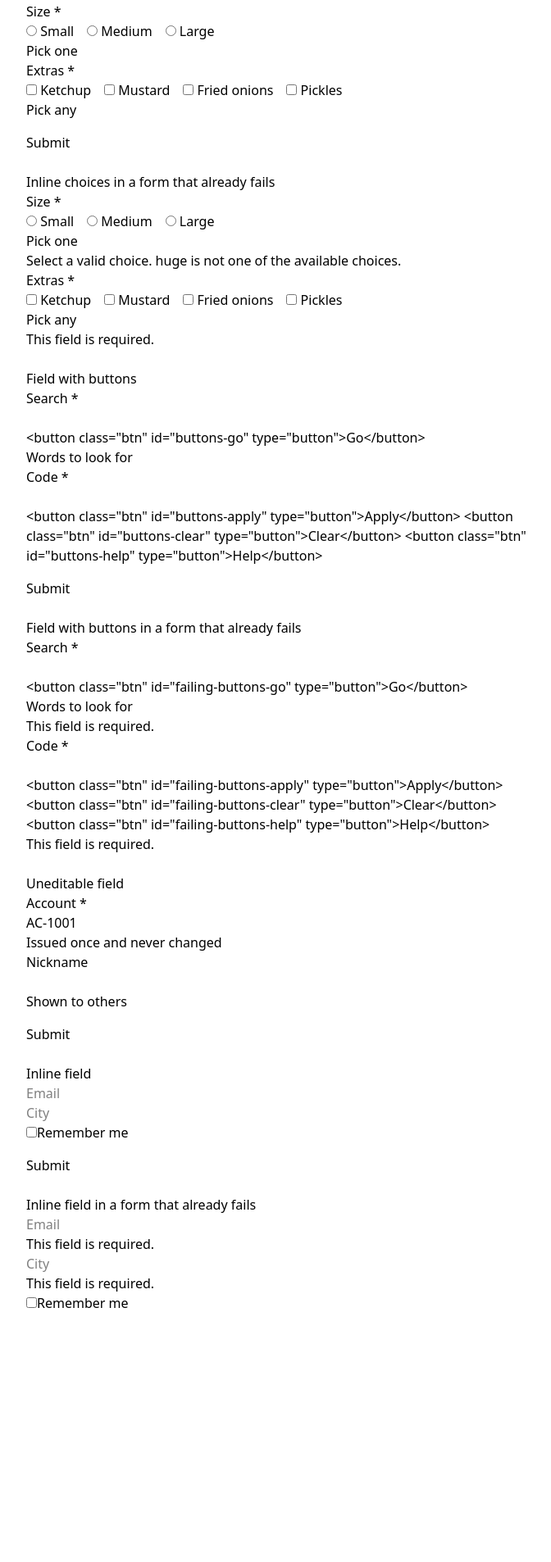
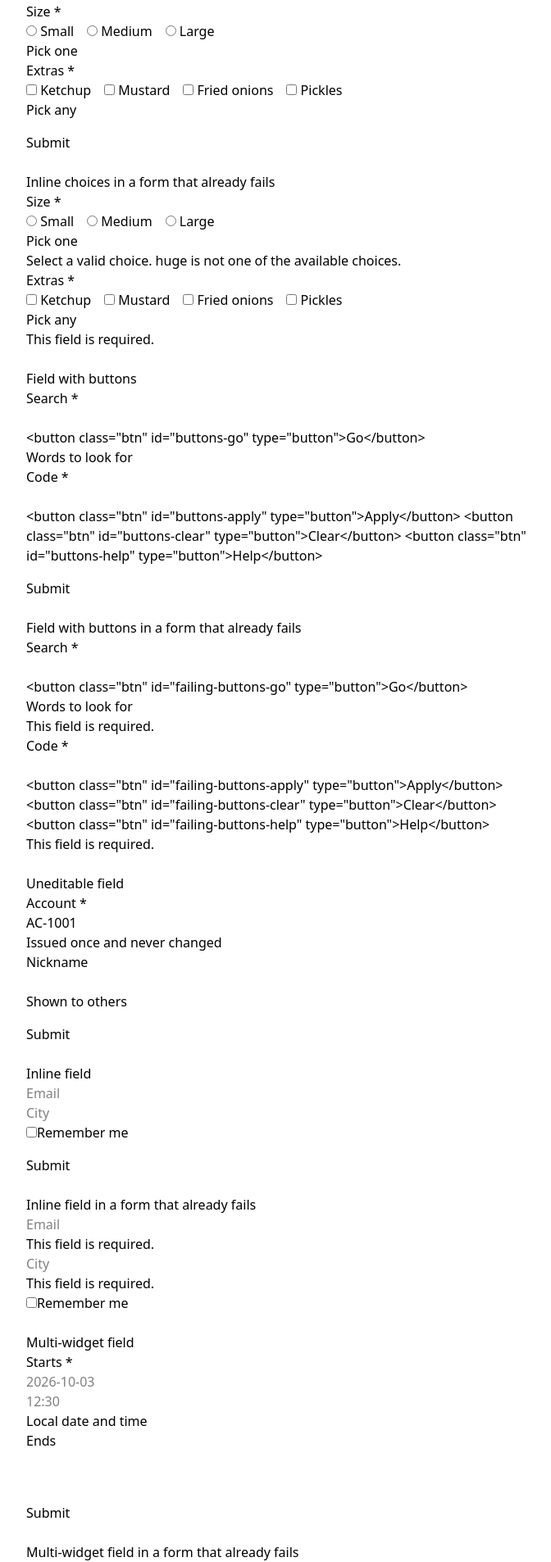
Before and after one commit to django-mvp/django-mvp-forms, a Django app: page /decorated-fields/standalone/ in a window 1280 px wide. Shown: the part 694-2600 px from the top of the page at 82% size, without its empty margins (296-968 px from the left). Before the commit the page ends 2290 px from the top, so only its background shows below. Run offline with Django 4.2, Linux system fonts and the light colour scheme; some libraries are stand-ins or nearby versions.

Commit message:
T012: multi-widget-field demo page and its forms on the standalone page

```diff
--- a/demo/forms.py
+++ b/demo/forms.py
@@ -29,6 +29,7 @@ from crispy_forms.layout import (
     Hidden,
     Layout,
     MultiField,
+    MultiWidgetField,
     Reset,
     Row,
     Submit,
@@ -816,6 +817,45 @@ class InlineFieldForm(forms.Form):
             self.helper.add_input(Submit(f"{self.prefix}-submit", _("Submit")))
 
 
+class MultiWidgetFieldForm(forms.Form):
+    """A form with a split date and time whose parts each have an attribute.
+
+    The start is required, so a bound form with nothing in it comes back with an
+    error in the frame. The end is optional and drawn with no layout object, as
+    any split date and time is. Its layout is built for each instance, and the
+    form's prefix is in the button name, so two of these forms on one page repeat
+    no id. The form must be given a prefix.
+    """
+
+    starts = forms.SplitDateTimeField(
+        label=_("Starts"), help_text=_("Local date and time")
+    )
+    ends = forms.SplitDateTimeField(label=_("Ends"), required=False)
+
+    def __init__(self, *args, posts=True, **kwargs):
+        """Build the layout, with the prefix in the button name.
+
+        Args:
+            *args: Passed to ``forms.Form``.
+            posts: Whether the form is drawn with its form element and a submit
+                button. The form that already fails is not, so it has neither.
+            **kwargs: Passed to ``forms.Form``.
+        """
+        super().__init__(*args, **kwargs)
+        self.helper = FormHelper(self)
+        self.helper.form_tag = posts
+        self.helper.attrs = {"novalidate": True}
+        self.helper.layout = Layout(
+            MultiWidgetField(
+                "starts",
+                attrs=({"placeholder": "2026-10-03"}, {"placeholder": "12:30"}),
+            ),
+            "ends",
+        )
+        if posts:
+            self.helper.add_input(Submit(f"{self.prefix}-submit", _("Submit")))
+
+
 ORDER_LINE_LIMIT = 10000
 ORDER_ITEMS = [
     ("", "---------"),
--- a/demo/settings.py
+++ b/demo/settings.py
@@ -131,6 +131,7 @@ EASY_ICONS = {
             "field-with-buttons": "bi bi-search",
             "uneditable-field": "bi bi-lock",
             "inline-field": "bi bi-input-cursor",
+            "multi-widget-field": "bi bi-calendar-event",
             "choices": "bi bi-palette",
             "formset-stacked": "bi bi-card-list",
             "formset-table": "bi bi-table",
--- a/demo/templates/demo/decorated_fields_standalone.html
+++ b/demo/templates/demo/decorated_fields_standalone.html
@@ -18,6 +18,7 @@
         <a class="link" href="{% url 'field-with-buttons' %}">The field with buttons inside the django-mvp shell</a>
         <a class="link" href="{% url 'uneditable-field' %}">The uneditable field inside the django-mvp shell</a>
         <a class="link" href="{% url 'inline-field' %}">The inline field inside the django-mvp shell</a>
+        <a class="link" href="{% url 'multi-widget-field' %}">The multi-widget field inside the django-mvp shell</a>
       </p>
       <section class="card card-border bg-base-100">
         <div class="card-body">
@@ -73,6 +74,18 @@
           {% crispy failing_inline_field_form %}
         </div>
       </section>
+      <section class="card card-border bg-base-100">
+        <div class="card-body">
+          <h2 class="card-title">Multi-widget field</h2>
+          {% crispy multi_widget_form %}
+        </div>
+      </section>
+      <section class="card card-border bg-base-100">
+        <div class="card-body">
+          <h2 class="card-title">Multi-widget field in a form that already fails</h2>
+          {% crispy failing_multi_widget_form %}
+        </div>
+      </section>
     </main>
   </body>
 </html>
--- a/demo/urls.py
+++ b/demo/urls.py
@@ -15,6 +15,7 @@ from demo.views import (
     InlineFieldView,
     LayoutObjectsView,
     ModalView,
+    MultiWidgetFieldView,
     OverviewView,
     StackedFormsetView,
     StandaloneChoiceInputsView,
@@ -66,6 +67,11 @@ urlpatterns = [
     path("uneditable-field/", UneditableFieldView.as_view(), name="uneditable-field"),
     path("inline-field/", InlineFieldView.as_view(), name="inline-field"),
     path(
+        "multi-widget-field/",
+        MultiWidgetFieldView.as_view(),
+        name="multi-widget-field",
+    ),
+    path(
         "decorated-fields/standalone/",
         DecoratedFieldsStandaloneView.as_view(),
         name="decorated-fields-standalone",
--- a/demo/views.py
+++ b/demo/views.py
@@ -25,6 +25,7 @@ from demo.forms import (
     InputKindsForm,
     LayoutObjectsForm,
     ModalForm,
+    MultiWidgetFieldForm,
     OrderLineFormSet,
     OverrideForm,
     PairForm,
@@ -671,7 +672,52 @@ class InlineFieldView(InlineFieldMixin, MVPTemplateView):
     breadcrumbs = [{"text": "Inline field"}]
 
 
+class MultiWidgetFieldMixin:
+    """The forms the multi-widget-field page and the standalone page draw.
+
+    Each form has a prefix of its own, so no id repeats on a page.
+    """
+
+    multi_widget_prefix = "multi-widget"
+    multi_widget_failing_prefix = "failing-multi-widget"
+    multi_widget_failing_data = {
+        "failing-multi-widget-starts_0": "",
+        "failing-multi-widget-starts_1": "",
+    }
+
+    def get_context_data(self, **kwargs):
+        """Add the form to post and the one that already fails."""
+        kwargs.setdefault(
+            "multi_widget_form", MultiWidgetFieldForm(prefix=self.multi_widget_prefix)
+        )
+        kwargs["failing_multi_widget_form"] = MultiWidgetFieldForm(
+            self.multi_widget_failing_data,
+            prefix=self.multi_widget_failing_prefix,
+            posts=False,
+        )
+        return super().get_context_data(**kwargs)
+
+    def get(self, request, *args, **kwargs):
+        """Render the page with the form to post unbound."""
+        return self.render_to_response(self.get_context_data())
+
+    def post(self, request, *args, **kwargs):
+        """Render the page with the form to post bound to what was posted."""
+        form = MultiWidgetFieldForm(request.POST, prefix=self.multi_widget_prefix)
+        return self.render_to_response(self.get_context_data(multi_widget_form=form))
+
+
+class MultiWidgetFieldView(MultiWidgetFieldMixin, MVPTemplateView):
+    """A split date and time with an attribute on each part, inside the shell."""
+
+    template_name = "demo/multi_widget_field.html"
+    page_title = "Multi-widget field"
+    page_subtitle = "A split date and time with an attribute on each part"
+    breadcrumbs = [{"text": "Multi-widget field"}]
+
+
 class DecoratedFieldsStandaloneView(
+    MultiWidgetFieldMixin,
     InlineFieldMixin,
     UneditableFieldMixin,
     FieldWithButtonsMixin,
@@ -689,6 +735,8 @@ class DecoratedFieldsStandaloneView(
 
     def post(self, request, *args, **kwargs):
         """Bind the form whose submit button was pressed and no other."""
+        if f"{self.multi_widget_prefix}-submit" in request.POST:
+            return MultiWidgetFieldMixin.post(self, request, *args, **kwargs)
         if f"{self.inline_field_prefix}-submit" in request.POST:
             return InlineFieldMixin.post(self, request, *args, **kwargs)
         if f"{self.uneditable_prefix}-submit" in request.POST:
```
Also changed, not shown: demo/menus.py (+8 -0 lines), demo/templates/demo/multi_widget_field.html (added, +19 -0 lines), tests/test_demo.py (+148 -0 lines), CHANGELOG.md, README.md.
